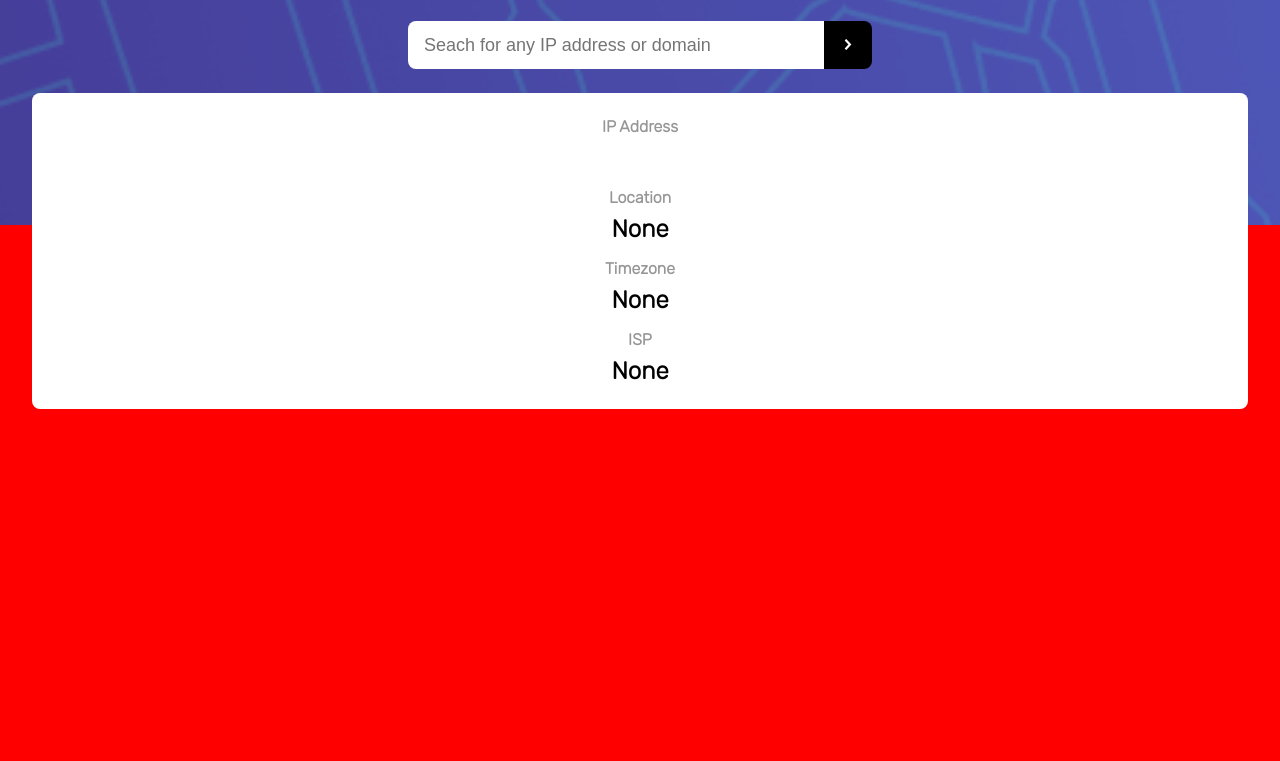
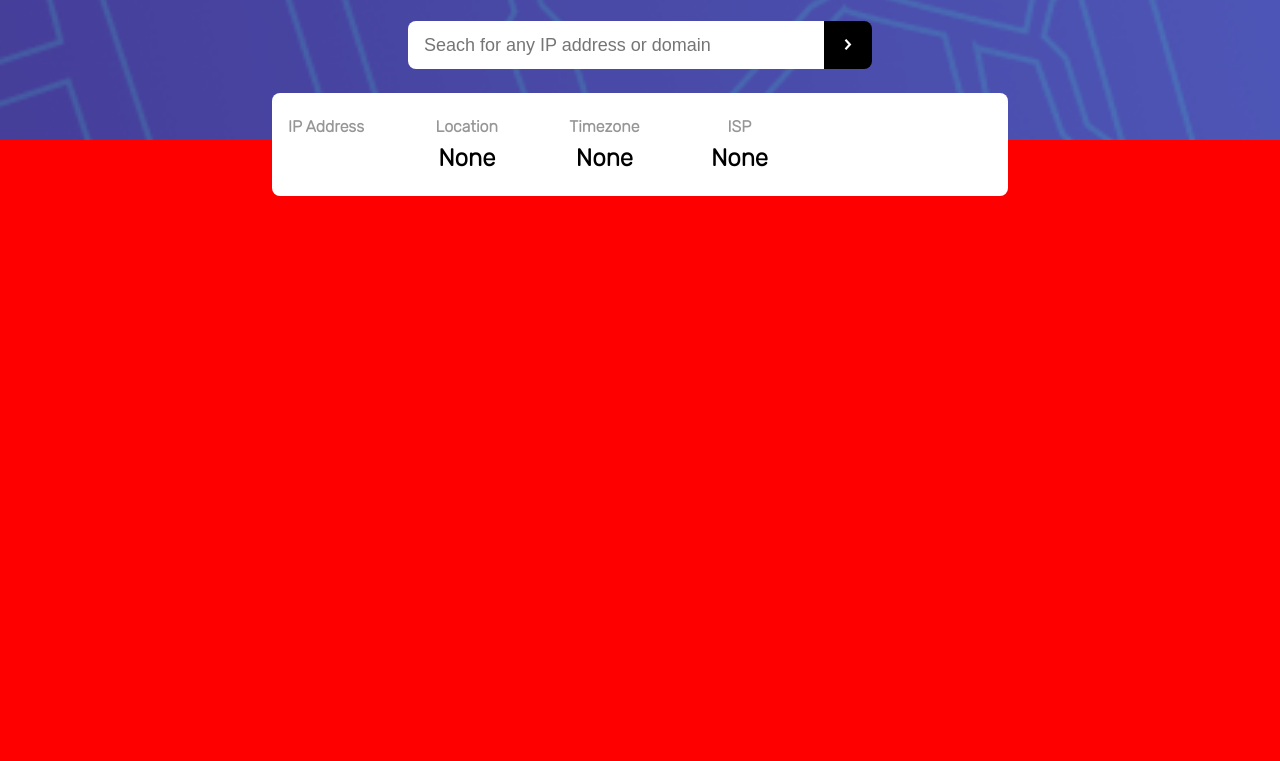
Before and after one commit to roc2246/IP__address__FEM, a plain HTML site: page index.html in a window 1280 px wide. Shown: the part 39-800 px from the top of the page. Drawn offline with Linux system fonts and the light colour scheme; a web font is replaced by a local one.

Commit message:
Figured out positioning of map container

```diff
--- a/style.css
+++ b/style.css
@@ -119,9 +119,7 @@ button:hover {
   border-radius: var(--border-radius);
 
   margin: 1.5rem 2rem 1.5rem 2rem;
-  padding-top: 1rem;
-  padding-bottom: 1rem;
-
+  padding: 1rem;
 }
 
 .ip-location__stat--heading,
@@ -133,6 +131,19 @@ button:hover {
   color: var(--color-dark-grey);
 }
 
+@media (min-width: 376px) {
+  .ip-location{
+    flex-direction: row;
+    flex-wrap: wrap;
+    justify-content: space-between;
+
+    max-width: 30rem;
+    margin-left: auto;
+    margin-right: auto;
+    padding-right: 15rem;
+  }
+}
+
 /* Map */
 .map{
   z-index: 0;
@@ -141,3 +152,9 @@ button:hover {
   height: 100vh;
   transform: translate(0, -13rem);
 }
+
+@media (min-width: 376px) {
+  .map{
+    transform: translate(0, -5rem);
+  }
+}
```
